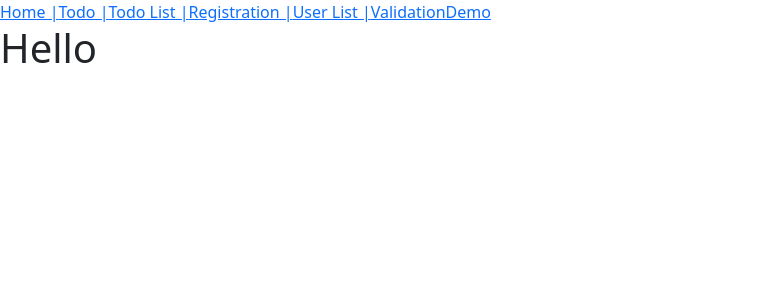
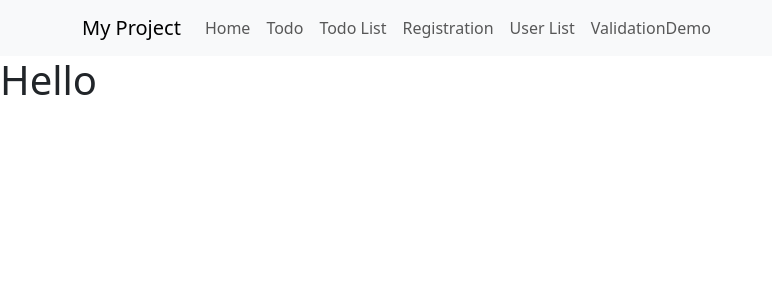
Before and after one commit to rohitsaste45/Bank_Front, a React (Create React App) app: page / in a window 1280 px wide. Shown: the top 300 px of the page, without its empty margins (0-772 px from the left). Built offline with nearby package versions, Linux system fonts and the light colour scheme.

Commit message:
navigation menu update.

```diff
--- a/package.json
+++ b/package.json
@@ -8,6 +8,7 @@
     "@testing-library/user-event": "^13.5.0",
     "bootstrap": "^5.3.0",
     "react": "^18.2.0",
+    "react-bootstrap": "^2.7.4",
     "react-dom": "^18.2.0",
     "react-router-dom": "^6.13.0",
     "react-scripts": "5.0.1",
--- a/src/pages/MyNavigationLinks.js
+++ b/src/pages/MyNavigationLinks.js
@@ -1,14 +1,37 @@
+import { Container, Nav, NavDropdown, Navbar } from "react-bootstrap";
 import { Link } from "react-router-dom";
 
 function MyNavigationLinks() {
   return (
     <>
-      <Link to={"/home"}>Home |</Link>
-      <Link to={"/todo"}>Todo |</Link>
-      <Link to={"/todo-list"}>Todo List |</Link>
-      <Link to={"/registration"}>Registration |</Link>
-      <Link to={"/user-list"}>User List |</Link>
-      <Link to={"/validation-demo"}>ValidationDemo</Link>
+      <Navbar expand="lg" className="bg-body-tertiary">
+        <Container>
+          <Navbar.Brand href="#home">My Project</Navbar.Brand>
+          <Navbar.Toggle aria-controls="basic-navbar-nav" />
+          <Navbar.Collapse id="basic-navbar-nav">
+            <Nav className="me-auto">
+              <Nav.Link as={Link} to={"/home"}>
+                Home
+              </Nav.Link>
+              <Nav.Link as={Link} to={"/todo"}>
+                Todo
+              </Nav.Link>
+              <Nav.Link as={Link} to={"/todo-list"}>
+                Todo List
+              </Nav.Link>
+              <Nav.Link as={Link} to={"/registration"}>
+                Registration
+              </Nav.Link>
+              <Nav.Link as={Link} to={"/user-list"}>
+                User List
+              </Nav.Link>
+              <Nav.Link as={Link} to={"/validation-demo"}>
+                ValidationDemo
+              </Nav.Link>
+            </Nav>
+          </Navbar.Collapse>
+        </Container>
+      </Navbar>
     </>
   );
 }
```
Also changed, not shown: 1 other file (tests, documents, lock files or other folders).
